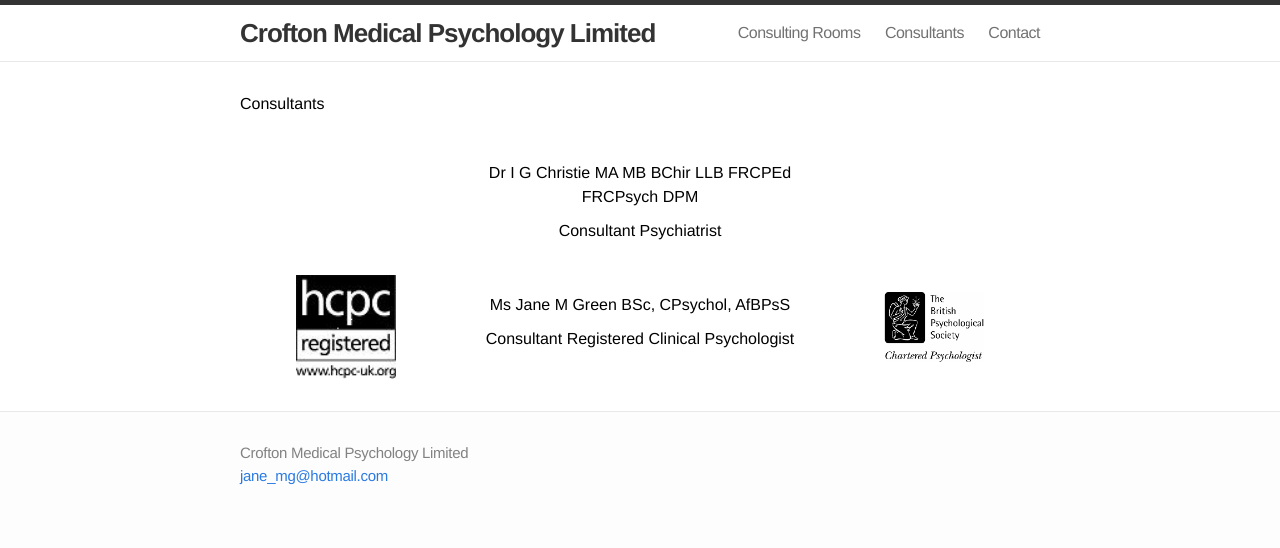
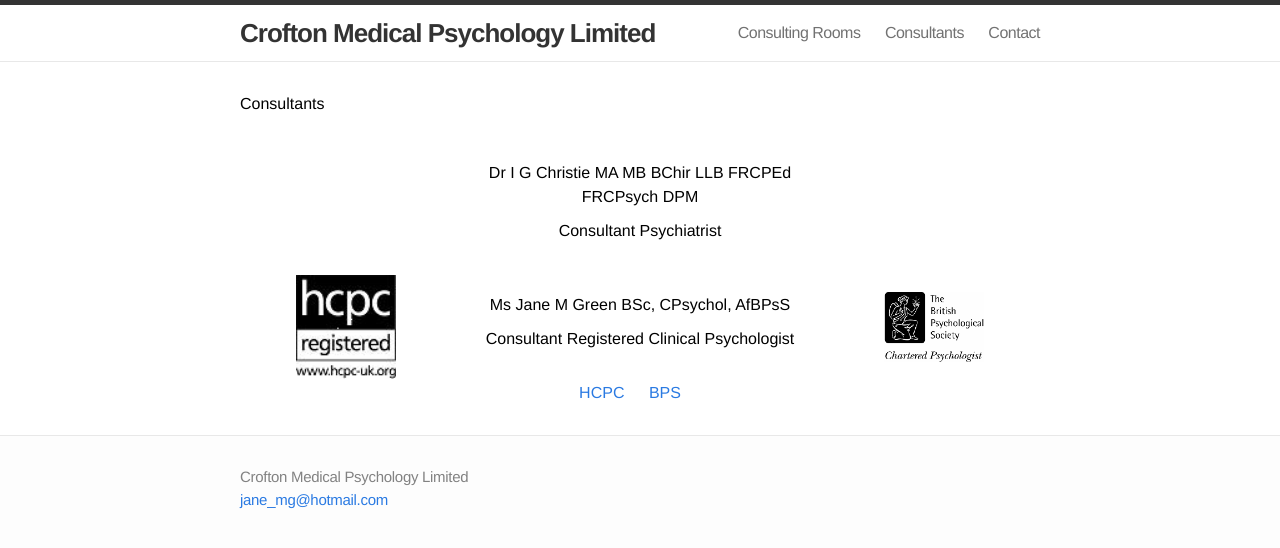
Before and after one commit to croftonmedpsych/croftonmedpsych.github.io, a Jekyll site: the page built from consultants/index.html, in a window 1280 px wide. Shown: the top 548 px of the page. Built offline with Jekyll 4.4.1, drawn with Linux system fonts in a browser that asks for light colours.

Commit message:
professional associations added

```diff
--- a/consultants/index.html
+++ b/consultants/index.html
@@ -23,8 +23,8 @@
       </div>
       <a href="http://www.bps.org.uk/bpslegacy/dcp?frmAction=showUser&Mem_MemberKey=10496"><img src="{{ site.url }}/assets/bps-logo.png" /></a>
       <div class="associations">
-        <a href="http://www.hcpc-uk.org/search-results/search-details/?searchOption=2&search=14989&ID=14989&profession=PYL">HCPC member</a>
-        <a href="http://www.bps.org.uk/bpslegacy/dcp?frmAction=showUser&Mem_MemberKey=10496">BPS member</a>
+        <a href="http://www.hcpc-uk.org/search-results/search-details/?searchOption=2&search=14989&ID=14989&profession=PYL">HCPC</a>
+        <a href="http://www.bps.org.uk/bpslegacy/dcp?frmAction=showUser&Mem_MemberKey=10496">BPS</a>
       </div>
     </div>
 
--- a/css/main.css
+++ b/css/main.css
@@ -350,8 +350,8 @@
   vertical-align: middle;
   width: 100px;
 }
-.associations {
-    display: none;
+.associations a {
+    margin-right: 20px;
 }
 
 /* media queries */
@@ -446,8 +446,4 @@
   .consultant img {
     display: none;
   }
-
-  .associations {
-    display: inline-block;
-  }
 }
```
